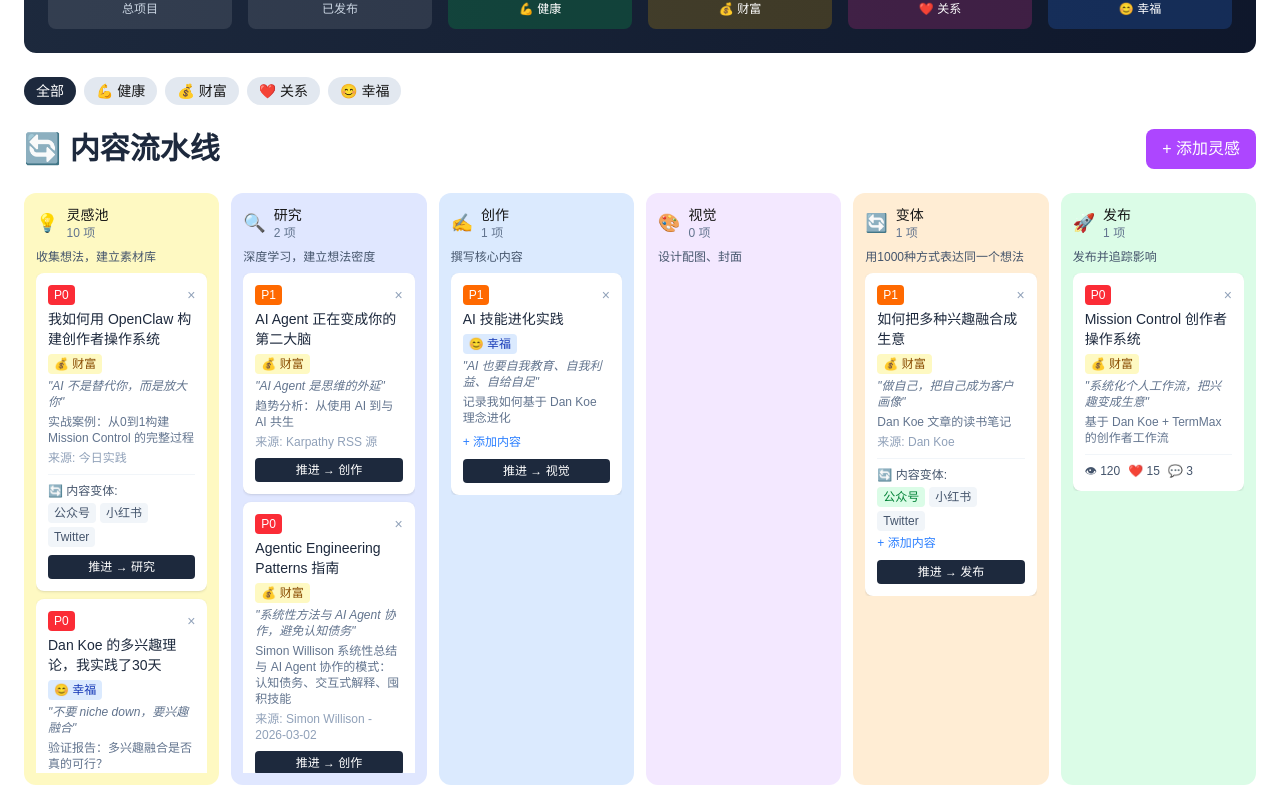
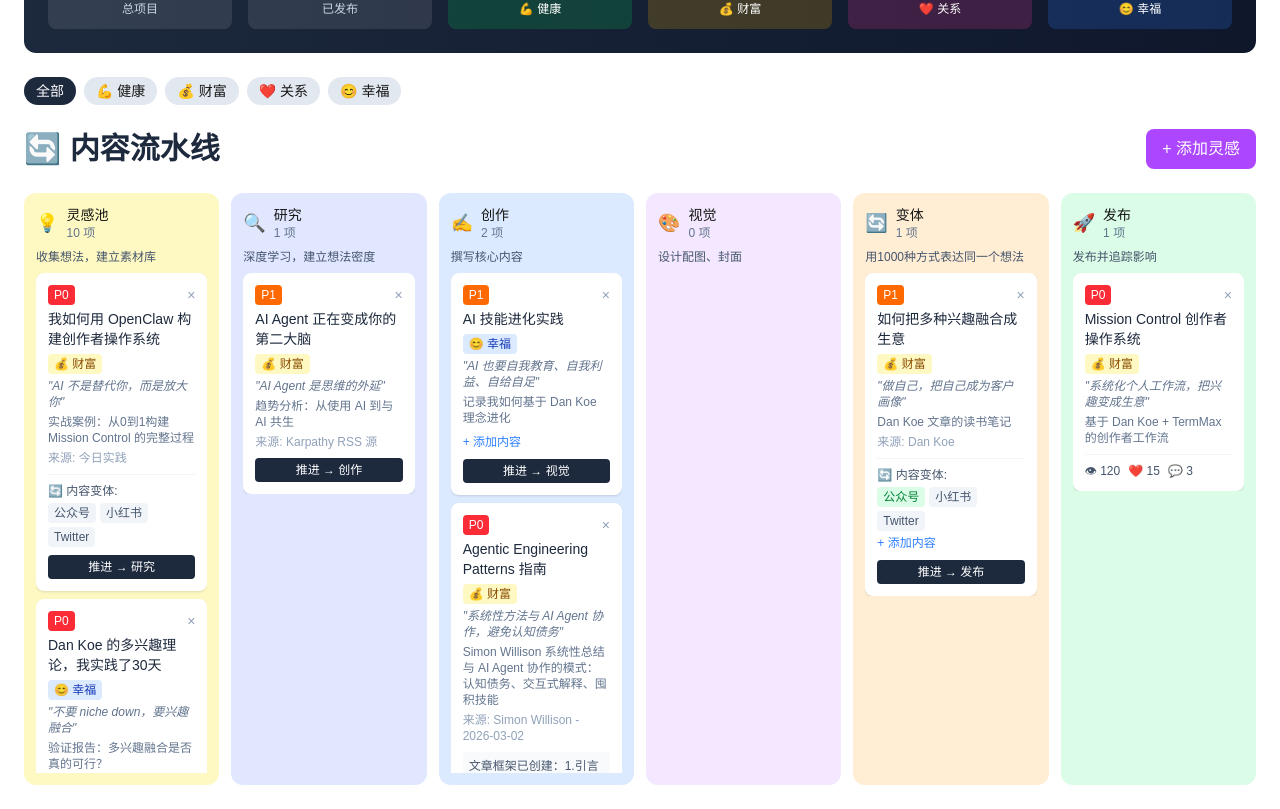
Before and after one commit to aazh2026/mission-control, a Next.js app: page /pipeline in a window 1280 px wide. Shown: the part 203-1012 px from the top of the page. Built offline with nearby package versions, Linux system fonts and the light colour scheme; no server answers.

Commit message:
feat: Advance Agentic Engineering Patterns to script stage with outline

```diff
--- a/src/app/pipeline/page.tsx
+++ b/src/app/pipeline/page.tsx
@@ -246,13 +246,14 @@ const initialItems: PipelineItem[] = [
   {
     _id: "21",
     title: "Agentic Engineering Patterns 指南",
-    stage: "research",
+    stage: "script",
     description: "Simon Willison 系统性总结与 AI Agent 协作的模式：认知债务、交互式解释、囤积技能",
     priority: "P0",
-    status: "pending",
+    status: "in_progress",
     eternalMarket: "wealth",
     coreIdea: "系统性方法与 AI Agent 协作，避免认知债务",
     source: "Simon Willison - 2026-03-02",
+    script: "文章框架已创建：1.引言 2.什么是Agentic Engineering 3.核心模式解析(6个模式) 4.实战案例 5.常见陷阱 6.下一步行动 7.结语",
     createdAt: Date.now()
   },
   {
```
